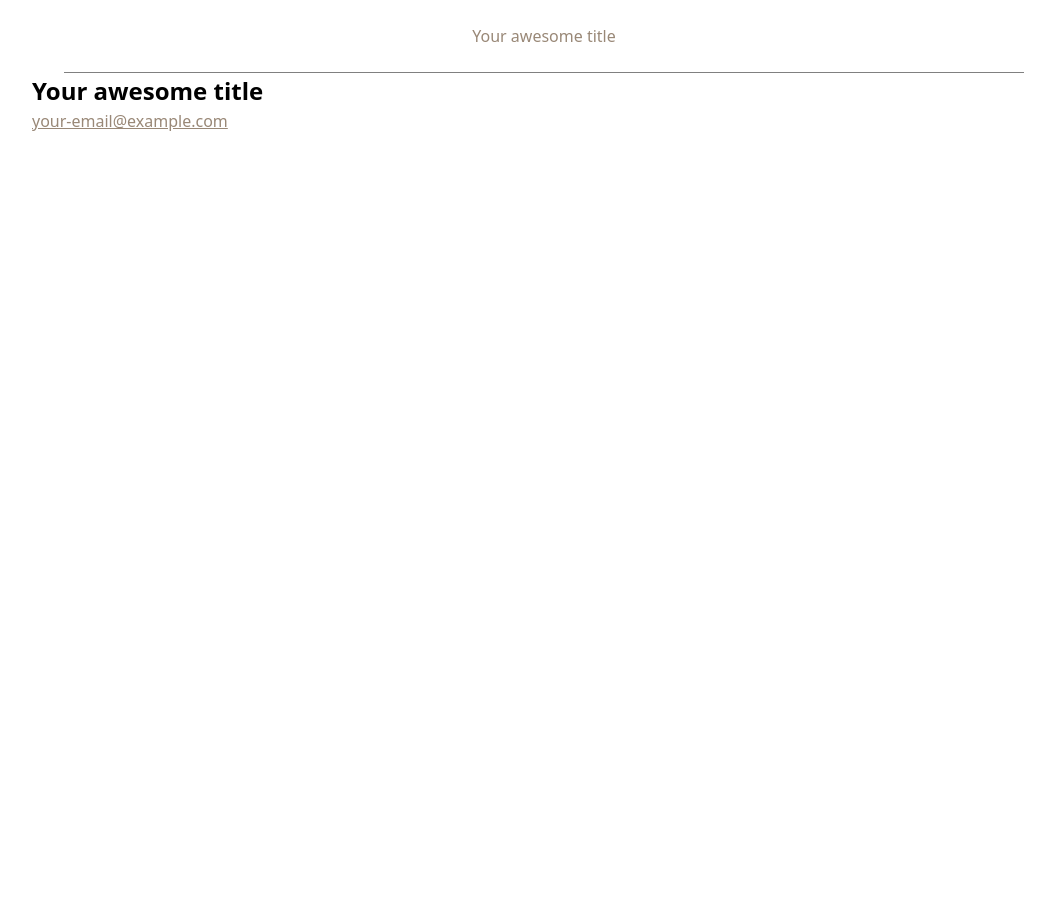
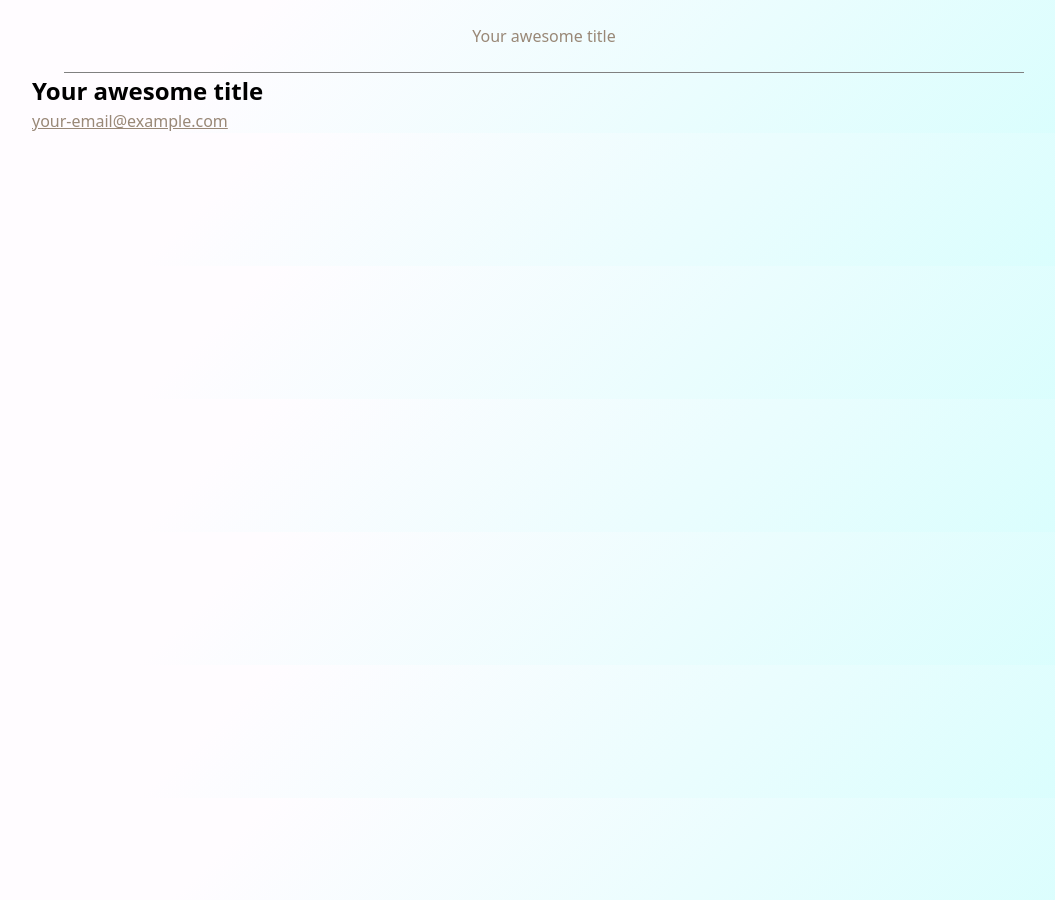
Before and after one commit to daprice/CAD, a Jekyll site: the page built from index.md, in a window 1280 px wide. Shown: the whole page, without its empty margins (96-1151 px from the left). Built offline with Jekyll 4.4.1, drawn with Linux system fonts in a browser that asks for light colours.

Commit message:
add subtle page background gradient in light mode

```diff
--- a/_sass/color.scss
+++ b/_sass/color.scss
@@ -20,6 +20,13 @@ $dark-mode-link-color-visited: rgb(112, 128, 144);
 	}
 }
 
+@media (prefers-color-scheme: light) {
+	body {
+		background-color: #d5fefd;
+		background-image: linear-gradient(315deg, #d5fefd 0%, #fffcff 74%);
+	}
+}
+
 a:link {
 	color: var(--link-color-unvisited);
 }
```
